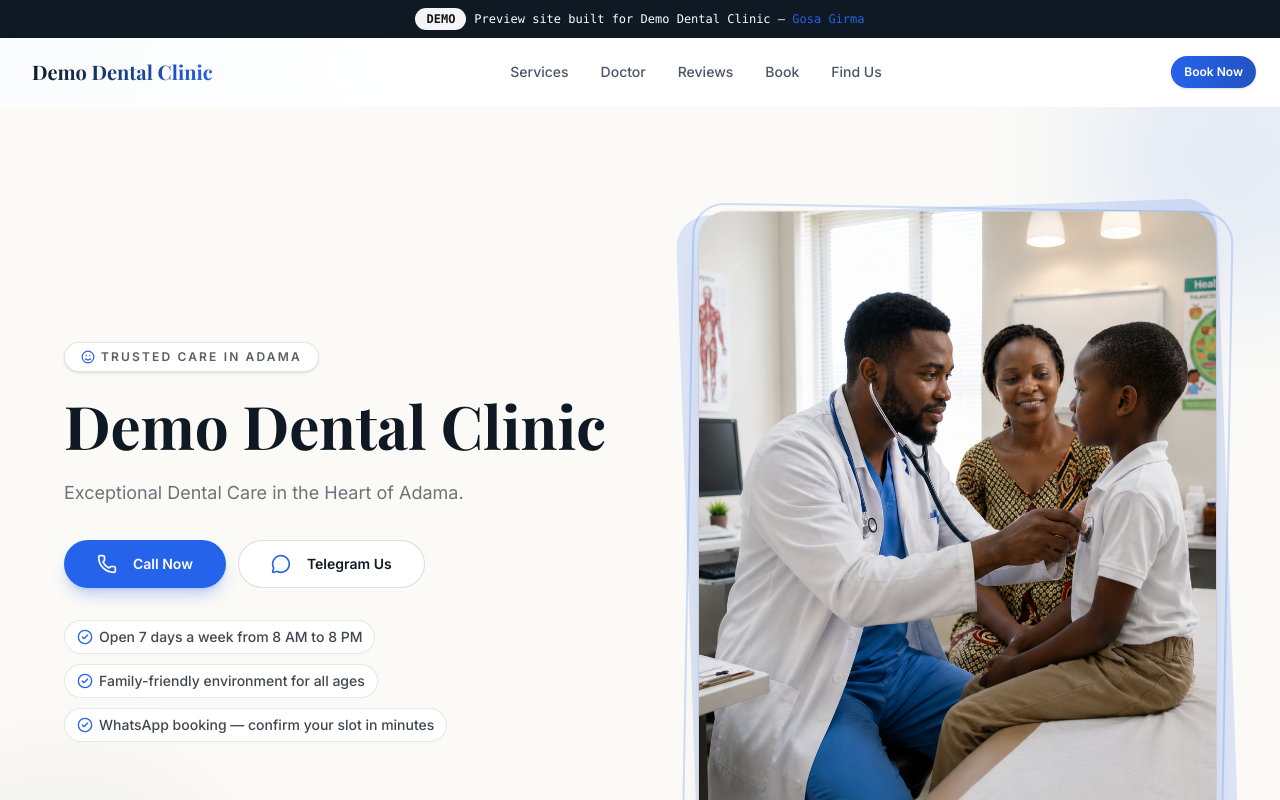
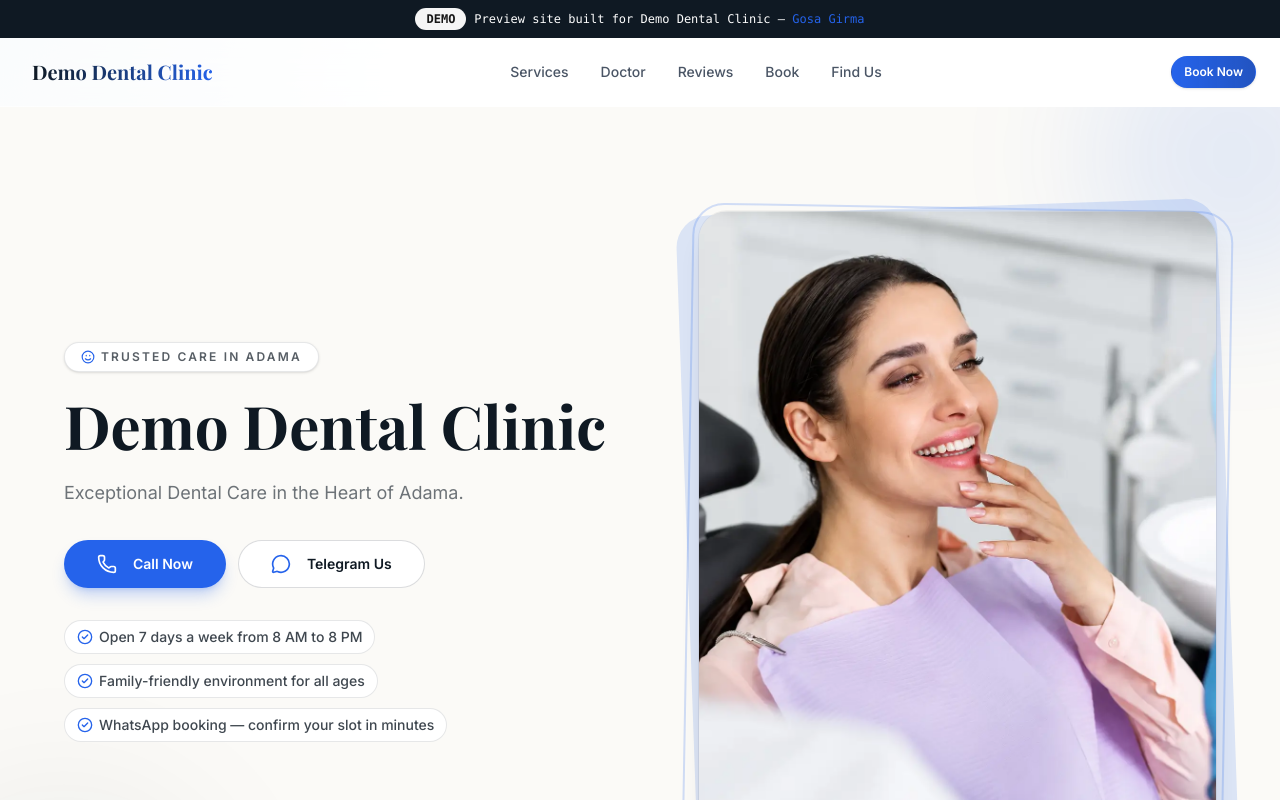
Before and after one commit to gosag/Dental-Clinic, a React (Vite) app: page /preview/dental-clinic in a window 1280 px wide. Shown: the top 800 px of the page. Built offline with nearby package versions, Linux system fonts and the light colour scheme.

Commit message:
Refactor code structure for improved readability and maintainability

```diff
--- a/src/components/Hero.jsx
+++ b/src/components/Hero.jsx
@@ -125,7 +125,7 @@ export default function Hero({ clinic }) {
             className="relative aspect-4/5 overflow-hidden rounded-[1.75rem] shadow-xl ring-1 ring-black/5"
           >
             <img
-              src="/hero-doctor.png"
+              src="/smilling.webp"
               alt={`Doctor at ${clinic.name} ready to care for patients`}
               className="h-full w-full object-cover object-top"
             />
```
Also changed, not shown: public/smilling.webp (added).
